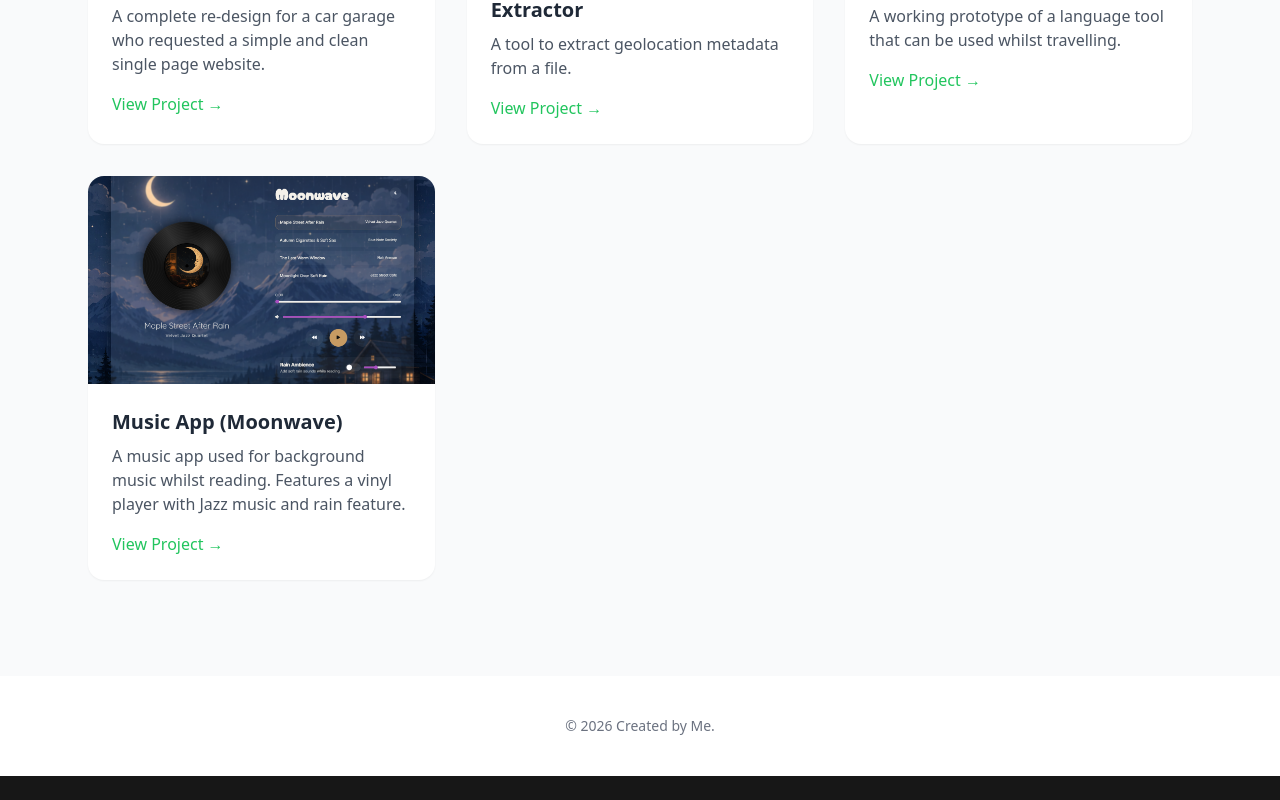
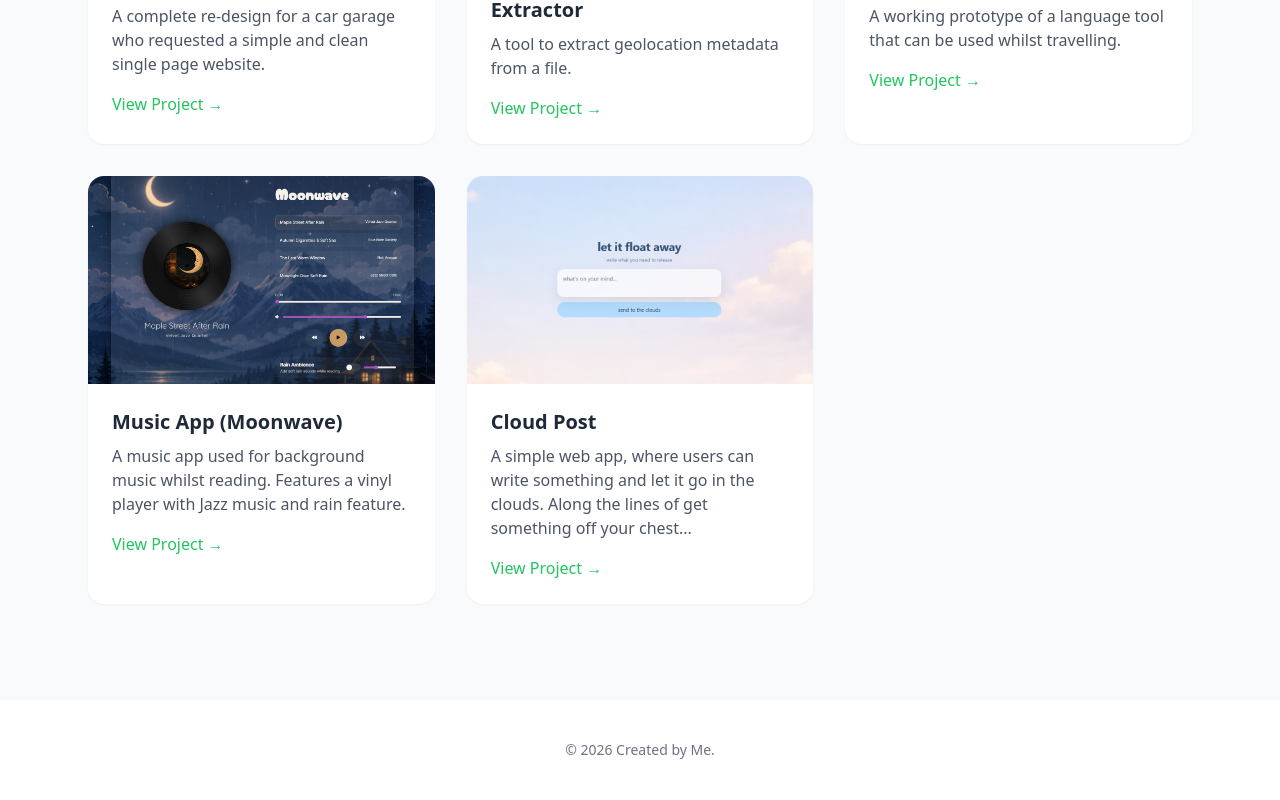
Before and after one commit to millyhx/portfolio, a Vue app: page / in a window 1280 px wide. Shown: the part 3270-4070 px from the top of the page. Before the commit the page ends 4046 px from the top, so only its background shows below. Built offline with nearby package versions, Linux system fonts and the light colour scheme.

Commit message:
adding cloudpost to portfolio examples

```diff
--- a/src/App.vue
+++ b/src/App.vue
@@ -288,6 +288,7 @@ import project1 from './assets/img/project-1.png'
 import project2 from './assets/img/project-2.png'
 import project3 from './assets/img/project-3.png'
 import project4 from './assets/img/project-4.png'
+import project5 from './assets/img/project-5.png'
 
 import cvFile from './assets/pdf/CV.pdf'
 
@@ -387,6 +388,13 @@ const projects = [
     image: project4,
     location: 'https://millyhx.github.io/musicapp/',
   },
+  {
+    title: 'Cloud Post',
+    description:
+      'A simple web app, where users can write something and let it go in the clouds. Along the lines of get something off your chest...',
+    image: project5,
+    location: 'https://millyhx.github.io/cloudpost/',
+  },
 ]
 
 </script>
```
Also changed, not shown: src/assets/img/project-5.png (added).
